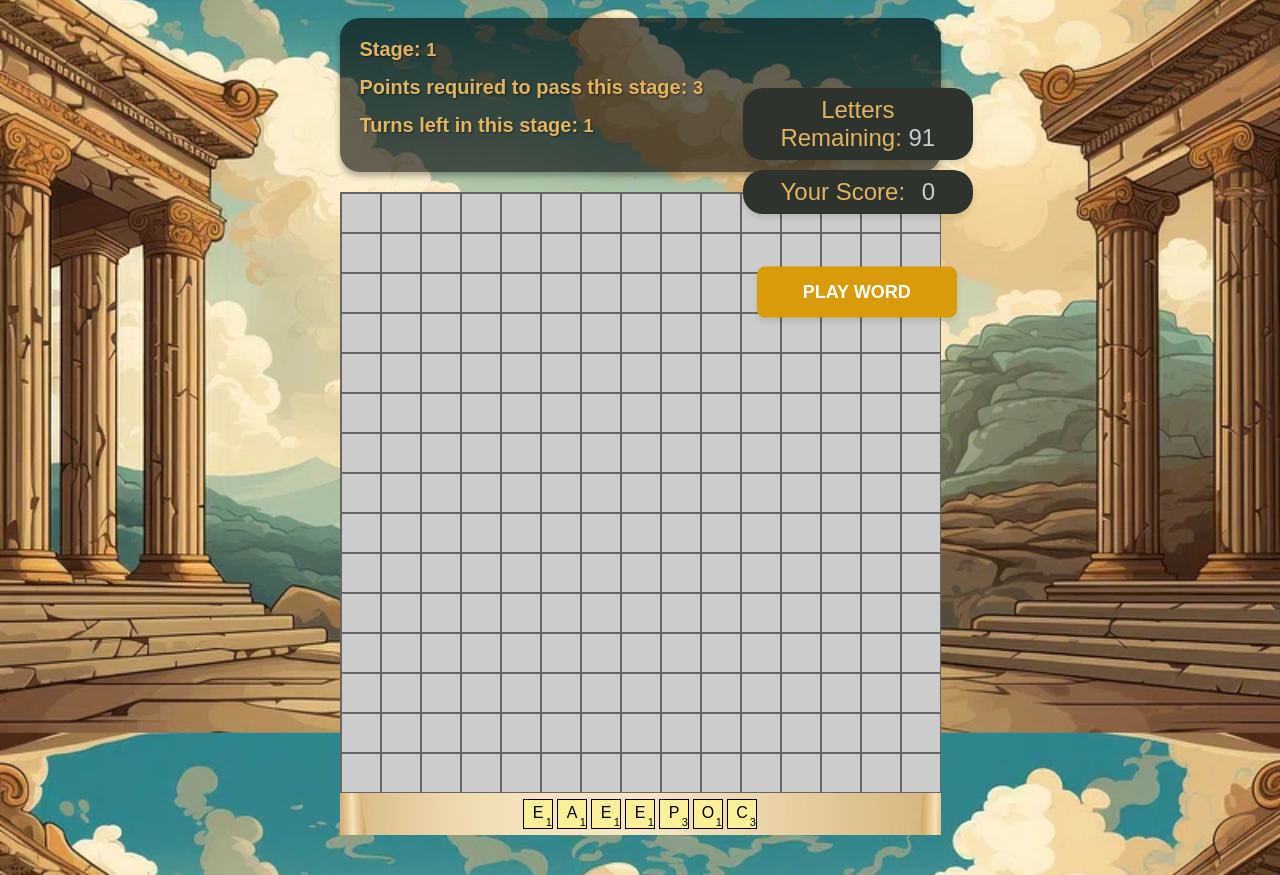
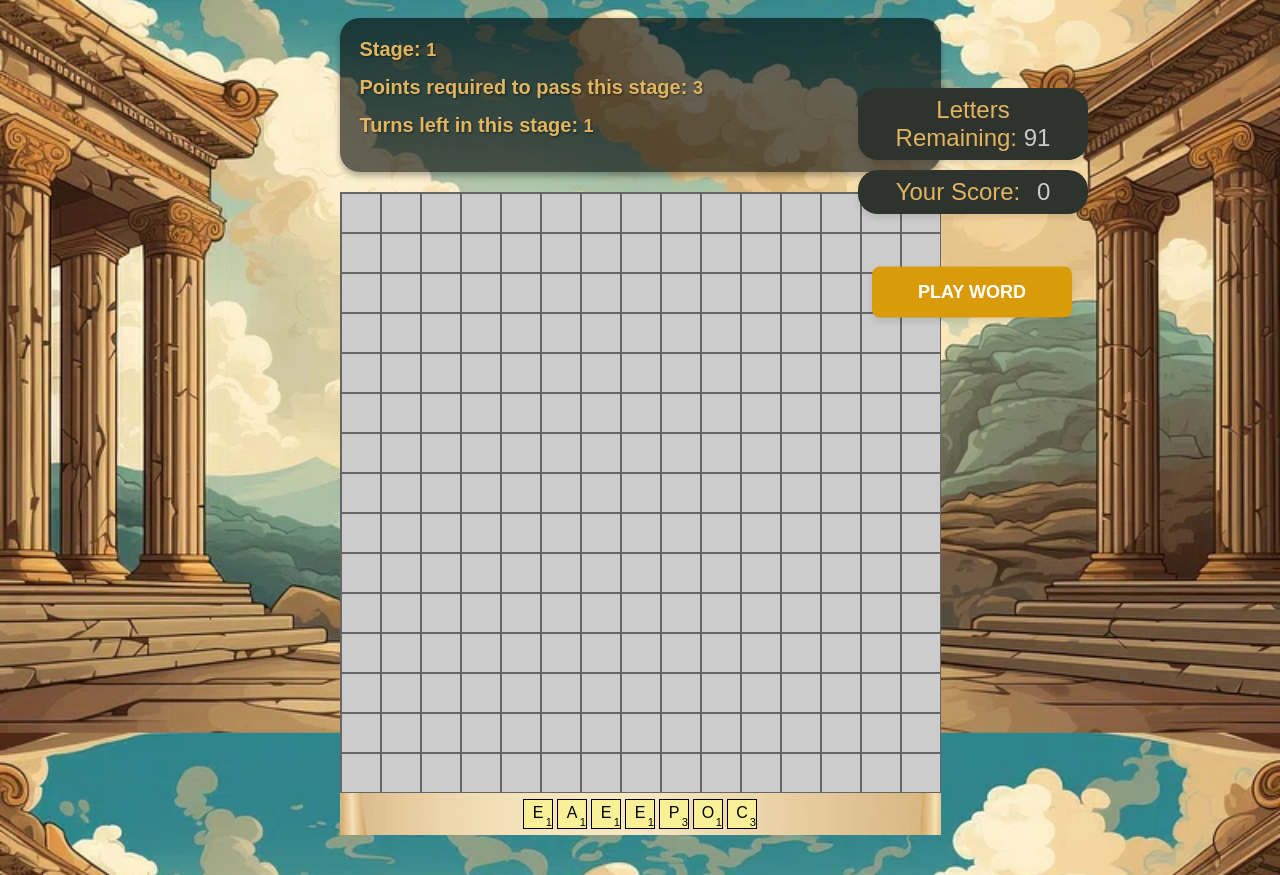
Before and after one commit to wjz224/CSE264proj, a website: page public/index.html in a window 1280 px wide. Shown: the part 120-995 px from the top of the page. Drawn offline with Linux system fonts and the light colour scheme.

Commit message:
finalized

```diff
--- a/public/css/scrabble.css
+++ b/public/css/scrabble.css
@@ -186,7 +186,7 @@ main {
     flex-direction: column;
     align-items: flex-end;
     margin-top: 10%; /* Adjust the margin-top percentage to move it closer to the board */
-    margin-right: 19%;
+    margin-right: 10%;
     height: 500px;
 }
 
```
